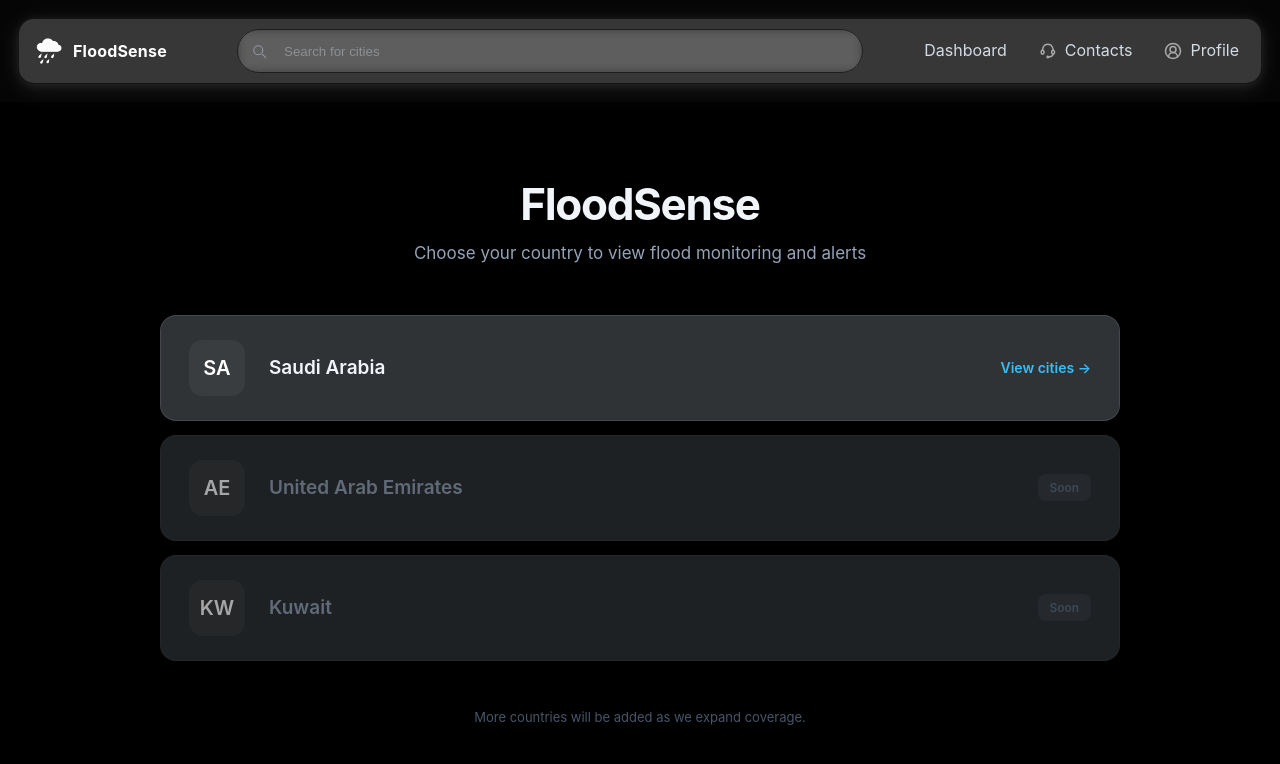
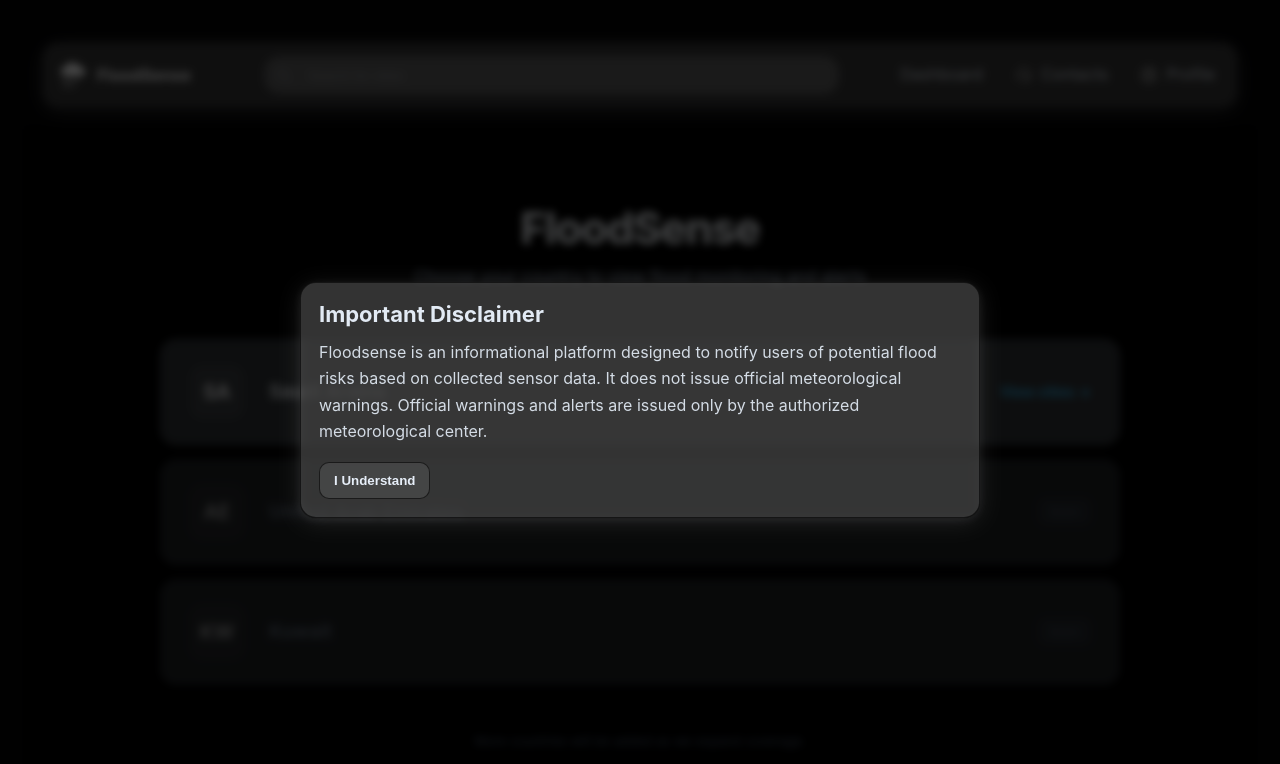
Before and after one commit to Mohammed-Alghanem/Senior-Project, a Next.js app: page / in a window 1280 px wide. Shown: the top 764 px of the page. Built offline with nearby package versions, Linux system fonts and the light colour scheme.

Commit message:
Added disclaimer to cover MEWA constraint

```diff
--- /dev/null
+++ b/app/components/DisclaimerNotice.tsx
@@ -0,0 +1,51 @@
+"use client";
+
+import { useEffect, useState } from "react";
+
+const DISCLAIMER_TEXT =
+  "Floodsense is an informational platform designed to notify users of potential flood risks based on collected sensor data. It does not issue official meteorological warnings. Official warnings and alerts are issued only by the authorized meteorological center.";
+
+const STORAGE_KEY = "floodsense_disclaimer_seen";
+
+export default function DisclaimerNotice() {
+  const [isOpen, setIsOpen] = useState(false);
+
+  useEffect(() => {
+    const hasSeenDisclaimer = window.localStorage.getItem(STORAGE_KEY);
+
+    if (!hasSeenDisclaimer) {
+      setIsOpen(true);
+    }
+  }, []);
+
+  const handleClose = () => {
+    window.localStorage.setItem(STORAGE_KEY, "true");
+    setIsOpen(false);
+  };
+
+  return (
+    <>
+      {isOpen && (
+        <div className="disclaimer-overlay" onClick={handleClose}>
+          <div
+            className="disclaimer-modal card"
+            onClick={(event) => event.stopPropagation()}
+            role="dialog"
+            aria-modal="true"
+            aria-label="Floodsense disclaimer"
+          >
+            <h2 className="disclaimer-title">Important Disclaimer</h2>
+            <p className="disclaimer-text">{DISCLAIMER_TEXT}</p>
+            <button className="disclaimer-button" onClick={handleClose}>
+              I Understand
+            </button>
+          </div>
+        </div>
+      )}
+
+      <footer className="site-footer" aria-label="Floodsense disclaimer footer">
+        <p className="site-footer-text">{DISCLAIMER_TEXT}</p>
+      </footer>
+    </>
+  );
+}
--- a/app/globals.css
+++ b/app/globals.css
@@ -21,6 +21,74 @@ body {
   background: #050506;
   color: #e6eef8;
   overflow-x: hidden;
+}
+
+.app-root-shell {
+  min-height: 100vh;
+  display: flex;
+  flex-direction: column;
+}
+
+.app-root-content {
+  flex: 1;
+}
+
+.site-footer {
+  border-top: 1px solid rgba(255,255,255,0.1);
+  background: rgba(255,255,255,0.03);
+  padding: 14px 18px;
+}
+
+.site-footer-text {
+  max-width: 1200px;
+  margin: 0 auto;
+  text-align: center;
+  font-size: 13px;
+  line-height: 1.5;
+  color: rgba(230,238,248,0.78);
+}
+
+.disclaimer-overlay {
+  position: fixed;
+  inset: 0;
+  background: rgba(0,0,0,0.72);
+  backdrop-filter: blur(4px);
+  display: flex;
+  align-items: center;
+  justify-content: center;
+  padding: 16px;
+  z-index: 2000;
+}
+
+.disclaimer-modal {
+  width: min(680px, calc(100vw - 32px));
+  padding: 24px;
+}
+
+.disclaimer-title {
+  font-size: 22px;
+  margin-bottom: 12px;
+  color: rgba(230,238,248,0.98);
+}
+
+.disclaimer-text {
+  line-height: 1.65;
+  color: rgba(230,238,248,0.9);
+}
+
+.disclaimer-button {
+  margin-top: 18px;
+  padding: 10px 14px;
+  border-radius: 10px;
+  border: 1px solid rgba(0,0,0,0.6);
+  background: rgba(255,255,255,0.08);
+  color: var(--text);
+  font-weight: 700;
+  cursor: pointer;
+}
+
+.disclaimer-button:hover {
+  background: rgba(255,255,255,0.14);
 }
 
 :root {
--- a/app/layout.tsx
+++ b/app/layout.tsx
@@ -1,6 +1,7 @@
 import type { Metadata } from "next";
 import { Geist, Geist_Mono } from "next/font/google";
 import "./globals.css";
+import DisclaimerNotice from "./components/DisclaimerNotice";
 
 const geistSans = Geist({
   variable: "--font-geist-sans",
@@ -27,7 +28,10 @@ export default function RootLayout({
       <body
         className={`${geistSans.variable} ${geistMono.variable} antialiased`}
       >
-        {children}
+        <div className="app-root-shell">
+          <main className="app-root-content">{children}</main>
+          <DisclaimerNotice />
+        </div>
       </body>
     </html>
   );
```
